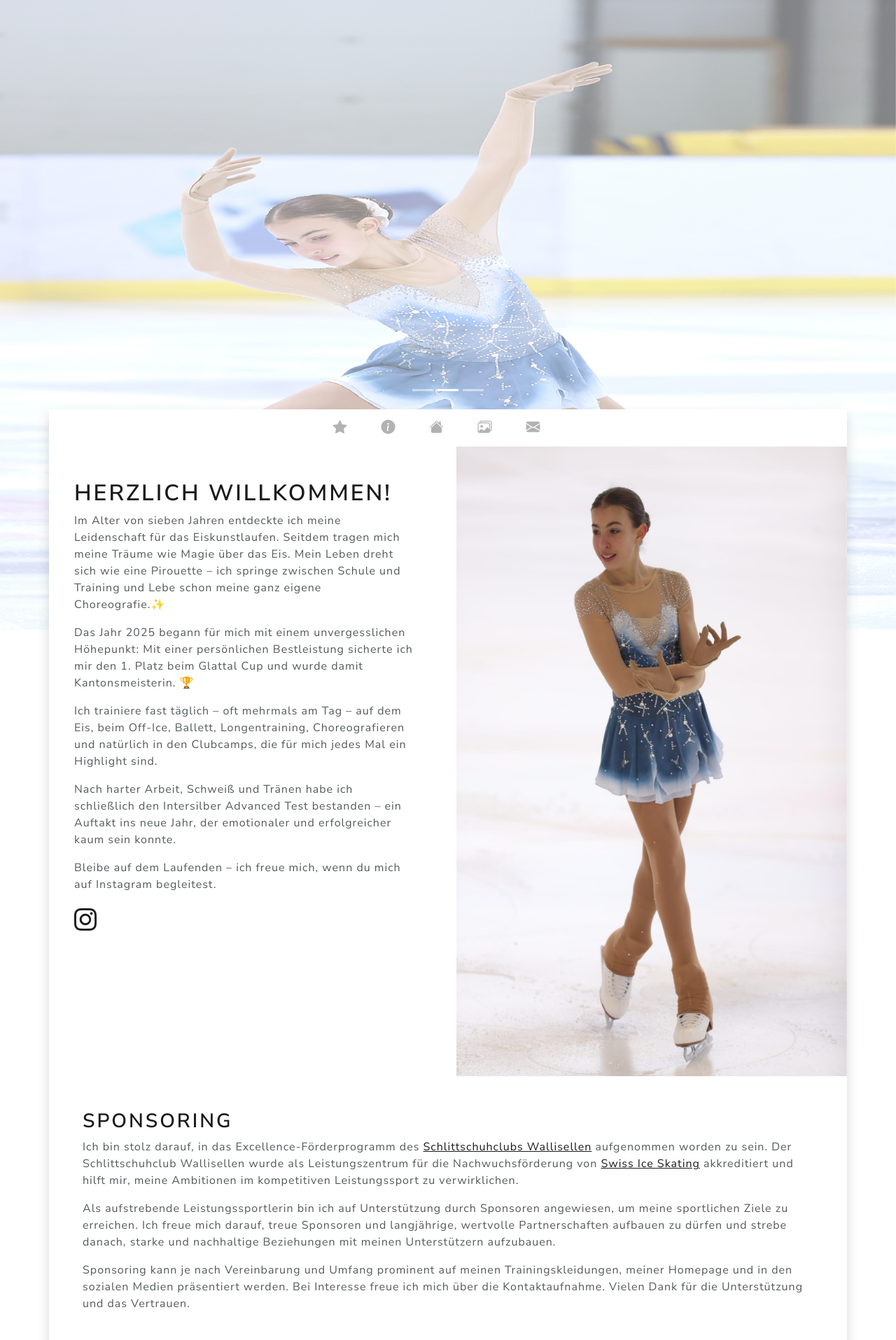
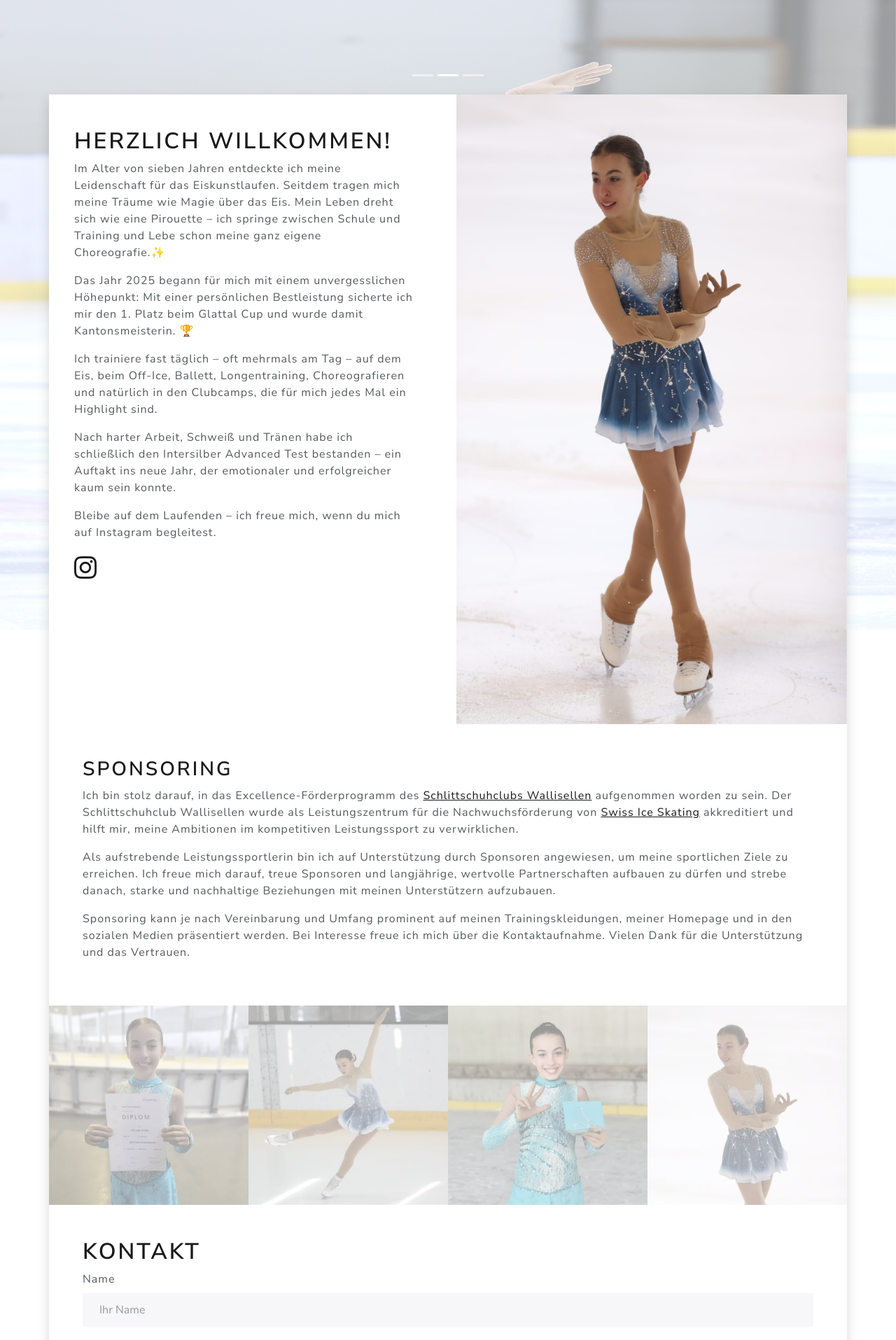
Before and after one commit to flavioaiello/3e2c7395a0ed6e61989d9d6b05156f06a7a27504, a Jekyll site: the page built from index.html, in a window 1280 px wide. Shown: the top 1915 px of the page at 70% size. Built offline with Jekyll 4.4.1, drawn with Linux system fonts in a browser that asks for light colours; nearby versions of some CDN libraries.

Commit message:
Adjust main margin and clean up HTML structure

```diff
--- a/_layouts/default.html
+++ b/_layouts/default.html
@@ -25,7 +25,7 @@
 
         main {
             position: relative;
-            margin-top: 65vh;
+            margin-top: 15vh;
             margin-bottom: 15vh;
         }
 
@@ -104,20 +104,6 @@
     </header>
 
     <main class="container shadow p-0">
-        <!--<a class="down" href="#content" data-scroll><i class="bi bi-chevron-down"></i></a>-->
-        <nav class="navbar navbar-expand-md bg-white sticky-top p-0">
-            <div class="navbar-collapse collapse justify-content-center" id="collapsingNavbar">
-                <ul class="navbar-nav">
-                    {% for item in site.navigation %}
-                    <li class="nav-item">
-                        <a class="nav-link" href="{{ item.link }}" aria-label="{{ item.aria_label }}">
-                            <i class="bi {{ item.icon }} fs-4 text-body-tertiary"></i>
-                        </a>
-                    </li>
-                    {% endfor %}
-                </ul>
-            </div>
-        </nav>
         {{ content }}
     </main>
     <script src="{{ site.assets.js }}" crossorigin="anonymous"></script>
```
Also changed, not shown: other parts of _layouts/default.html (+0 -1 lines).
